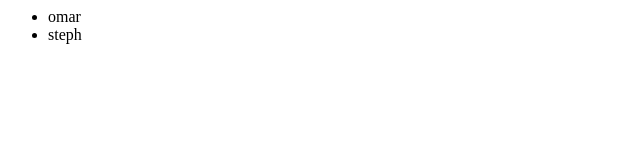
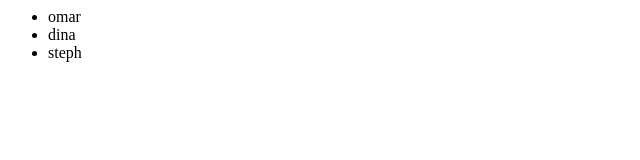
Before and after one commit to omarcccp/GitHubTest, a plain HTML site: page index.html in a window 1280 px wide. Shown: the full height of the page, 0-640 px from the left. Drawn offline with Linux system fonts and the light colour scheme.

Commit message:
Update index.html

```diff
--- a/index.html
+++ b/index.html
@@ -5,6 +5,7 @@
 <body>
 	<ul>
 		<li>omar</li>
+		<li>dina</li>
 		<li>steph</li>
 	</ul>
 </body>
```
